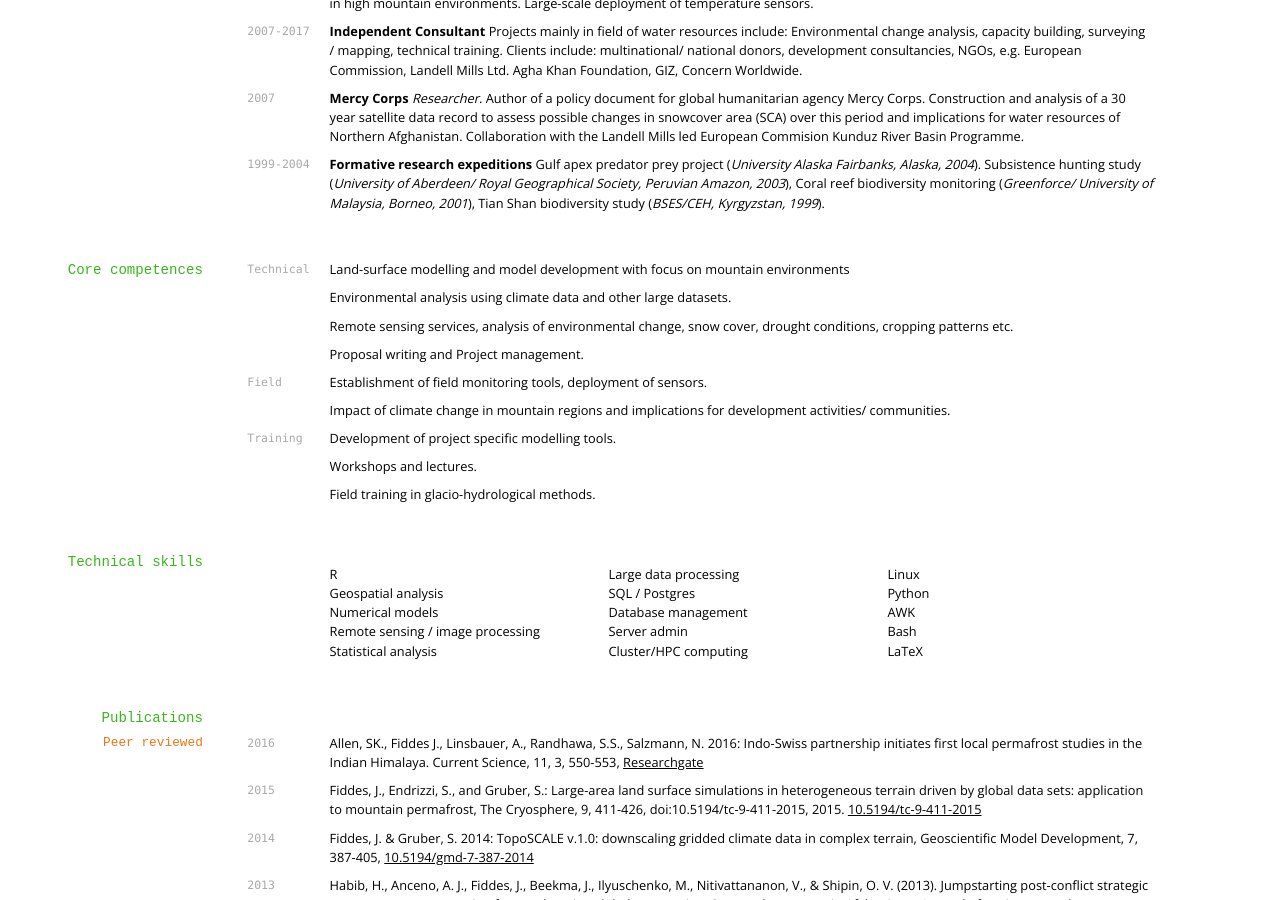
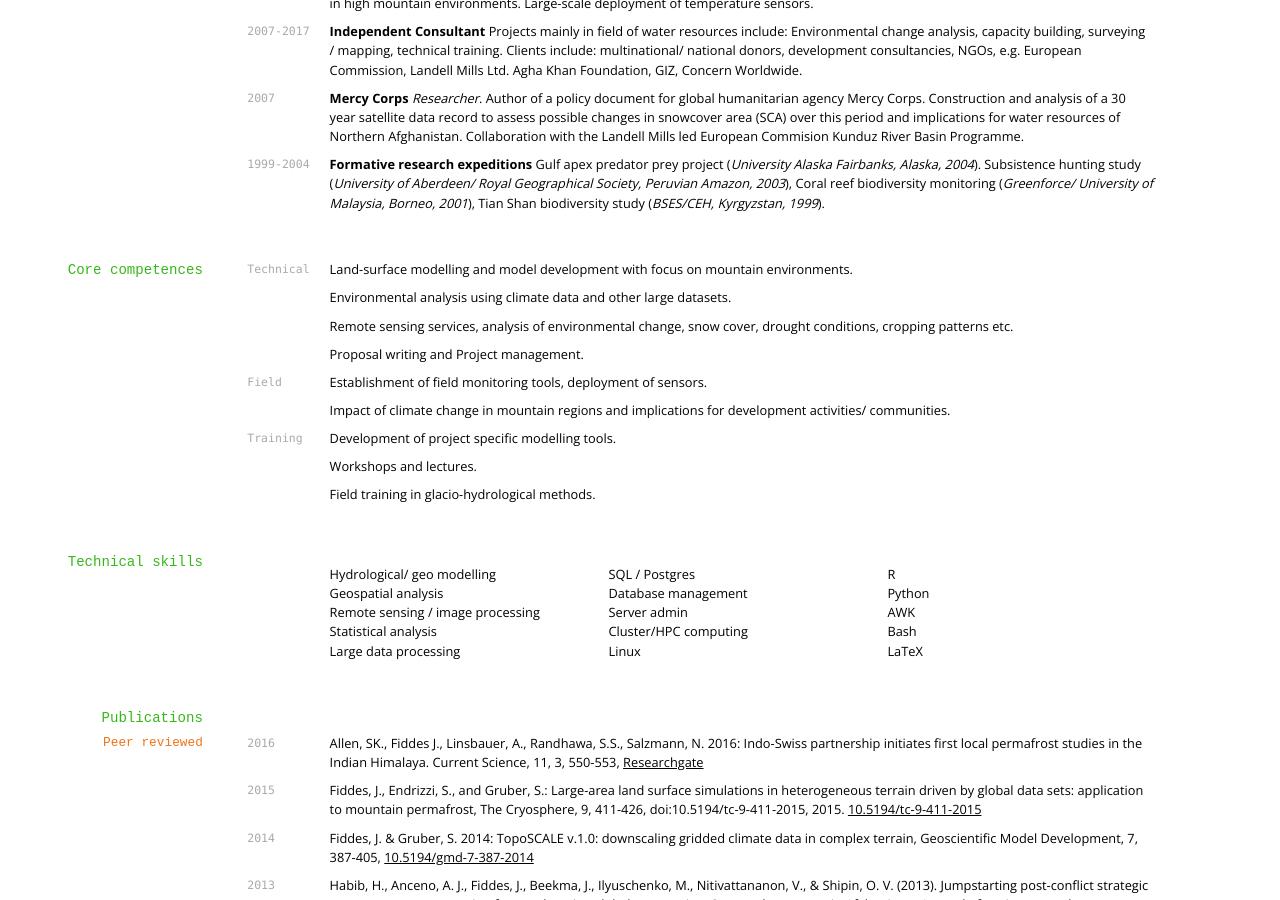
Before and after one commit to joelfiddes/joelfiddes.github.io, a Jekyll site: the page cv/index.html, which Jekyll copies as it is, in a window 1280 px wide and 900 px high, scrolled down 1032 px. Built offline with Jekyll 4.4.1, drawn with Linux system fonts in a browser that asks for light colours; nearby versions of some CDN libraries.

Commit message:
auto-commit

```diff
--- a/cv/index.html
+++ b/cv/index.html
@@ -82,7 +82,7 @@
 
 <h2 id="core-competences">Core competences</h2>
 <p><code class="highlighter-rouge">Technical</code>
-Land-surface modelling and model development with focus on mountain environments</p>
+Land-surface modelling and model development with focus on mountain environments.</p>
 
 <p>Environmental analysis using climate data and other large datasets.</p>
 
@@ -105,9 +105,8 @@ Development of project specific modelling tools.</p>
 <h2 id="technical-skills">Technical skills</h2>
 
 <ul>
-  <li>R</li>
+  <li>Hydrological/ geo modelling</li>
   <li>Geospatial analysis</li>
-  <li>Numerical models</li>
   <li>Remote sensing / image processing</li>
   <li>Statistical analysis</li>
   <li>Large data processing</li>
@@ -116,6 +115,7 @@ Development of project specific modelling tools.</p>
   <li>Server admin</li>
   <li>Cluster/HPC computing</li>
   <li>Linux</li>
+  <li>R</li>
   <li>Python</li>
   <li>AWK</li>
   <li>Bash</li>
```
